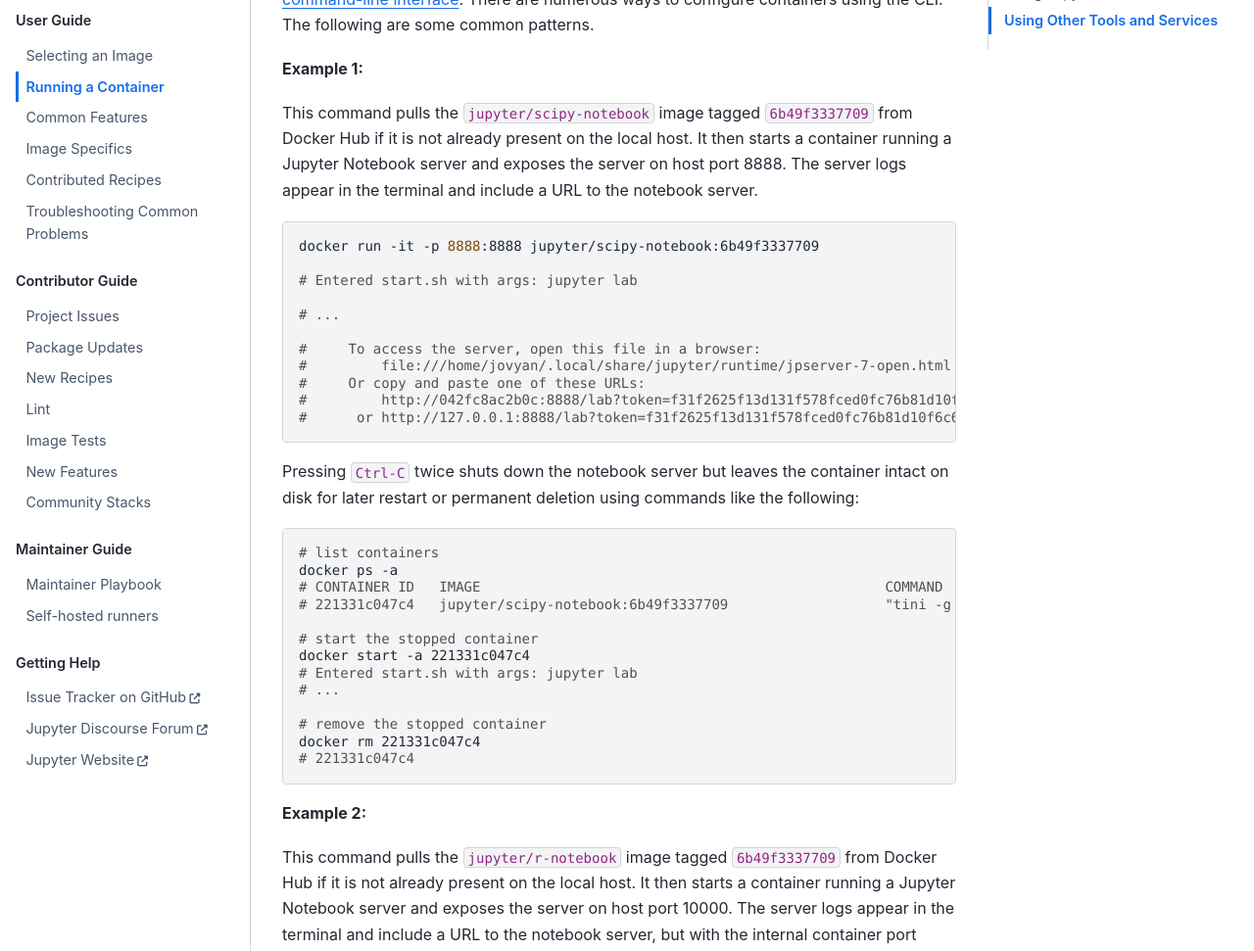
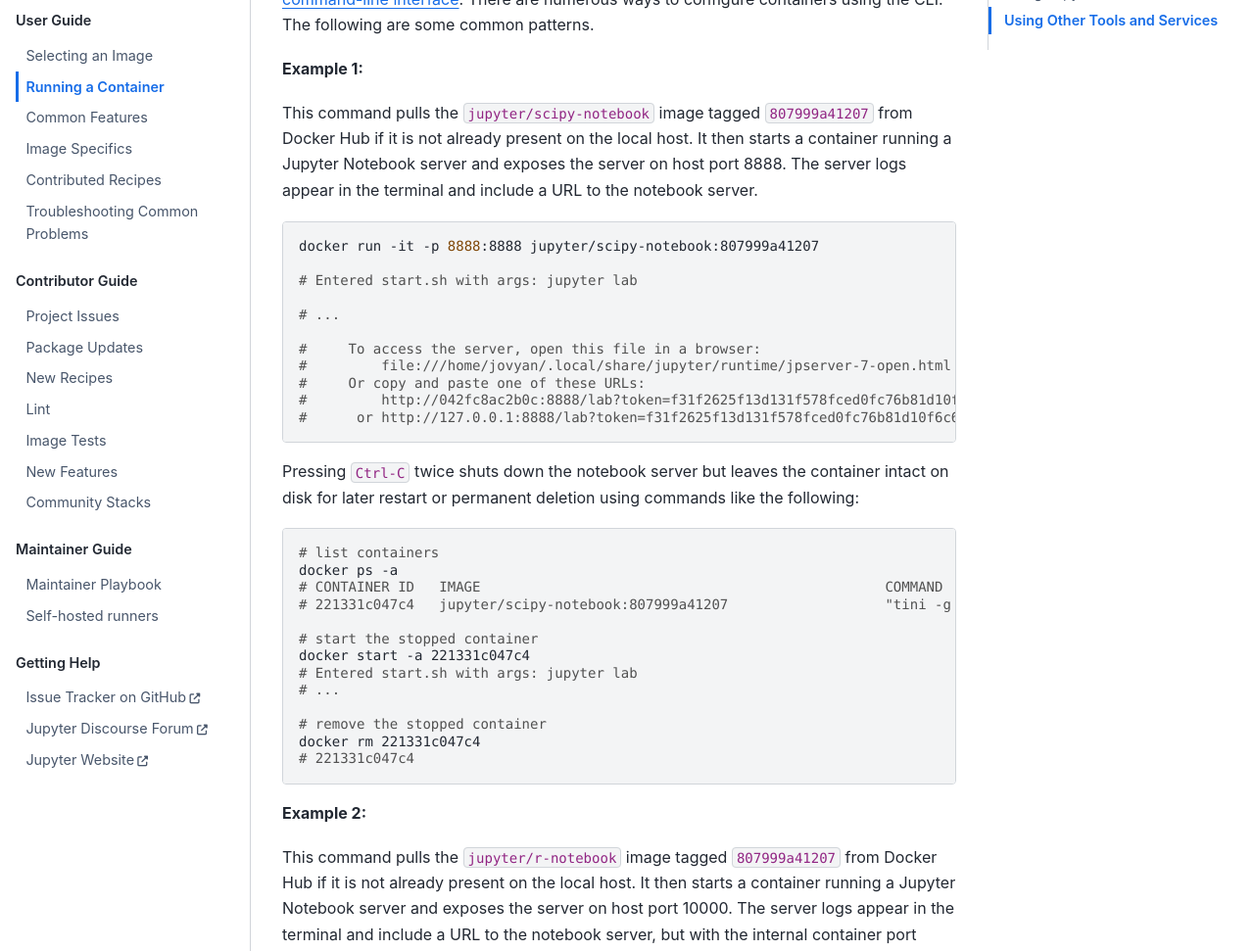
Before and after one commit to jupyter/docker-stacks, a Sphinx documentation site: the page built from docs/using/running.md, in a window 1280 px wide and 1400 px high, scrolled down 265 px. Shown: the part 152-1123 px from the top of the window at 98% size. Built offline with Sphinx 7.4.7 and the Sphinx Book theme 1.1.4, drawn with Linux system fonts in a browser that asks for light colours; some of the changed text lies outside the part shown.

````diff
--- a/docs/using/running.md
+++ b/docs/using/running.md
@@ -15,12 +15,12 @@ The following are some common patterns.
 
 **Example 1:**
 
-This command pulls the `jupyter/scipy-notebook` image tagged `6b49f3337709` from Docker Hub if it is not already present on the local host.
+This command pulls the `jupyter/scipy-notebook` image tagged `807999a41207` from Docker Hub if it is not already present on the local host.
 It then starts a container running a Jupyter Notebook server and exposes the server on host port 8888.
 The server logs appear in the terminal and include a URL to the notebook server.
 
 ```bash
-docker run -it -p 8888:8888 jupyter/scipy-notebook:6b49f3337709
+docker run -it -p 8888:8888 jupyter/scipy-notebook:807999a41207
 
 # Entered start.sh with args: jupyter lab
 
@@ -39,7 +39,7 @@ Pressing `Ctrl-C` twice shuts down the notebook server but leaves the container
 # list containers
 docker ps -a
 # CONTAINER ID   IMAGE                                                 COMMAND                  CREATED          STATUS                     PORTS     NAMES
-# 221331c047c4   jupyter/scipy-notebook:6b49f3337709                   "tini -g -- start-no…"   11 seconds ago   Exited (0) 8 seconds ago             cranky_benz
+# 221331c047c4   jupyter/scipy-notebook:807999a41207                   "tini -g -- start-no…"   11 seconds ago   Exited (0) 8 seconds ago             cranky_benz
 
 # start the stopped container
 docker start -a 221331c047c4
@@ -53,12 +53,12 @@ docker rm 221331c047c4
 
 **Example 2:**
 
-This command pulls the `jupyter/r-notebook` image tagged `6b49f3337709` from Docker Hub if it is not already present on the local host.
+This command pulls the `jupyter/r-notebook` image tagged `807999a41207` from Docker Hub if it is not already present on the local host.
 It then starts a container running a Jupyter Notebook server and exposes the server on host port 10000.
 The server logs appear in the terminal and include a URL to the notebook server, but with the internal container port (8888) instead of the correct host port (10000).
 
 ```bash
-docker run -it --rm -p 10000:8888 -v "${PWD}":/home/jovyan/work jupyter/r-notebook:6b49f3337709
+docker run -it --rm -p 10000:8888 -v "${PWD}":/home/jovyan/work jupyter/r-notebook:807999a41207
 ```
 
 Pressing `Ctrl-C` twice shuts down the notebook server and immediately destroys the Docker container.
@@ -130,7 +130,7 @@ subuidSize=$(( $(podman info --format "{{ range .Host.IDMappings.UIDMap }}+{{.Si
 subgidSize=$(( $(podman info --format "{{ range .Host.IDMappings.GIDMap }}+{{.Size }}{{end }}" ) - 1 ))
 ```
 
-This command pulls the `docker.io/jupyter/r-notebook` image tagged `6b49f3337709` from Docker Hub if it is not already present on the local host.
+This command pulls the `docker.io/jupyter/r-notebook` image tagged `807999a41207` from Docker Hub if it is not already present on the local host.
 It then starts a container running a Jupyter Server and exposes the server on host port 10000.
 The server logs appear in the terminal and include a URL to the notebook server, but with the internal container port (8888) instead of the correct host port (10000).
 
@@ -139,7 +139,7 @@ podman run -it --rm -p 10000:8888 \
     -v "${PWD}":/home/jovyan/work --user $uid:$gid \
     --uidmap $uid:0:1 --uidmap 0:1:$uid --uidmap $(($uid+1)):$(($uid+1)):$(($subuidSize-$uid)) \
     --gidmap $gid:0:1 --gidmap 0:1:$gid --gidmap $(($gid+1)):$(($gid+1)):$(($subgidSize-$gid)) \
-    docker.io/jupyter/r-notebook:6b49f3337709
+    docker.io/jupyter/r-notebook:807999a41207
 ```
 
 ```{warning}
````
Also changed, not shown: README.md (+4 -4 lines), docs/using/recipes.md (+6 -6 lines), examples/docker-compose/README.md, 3 other files.
